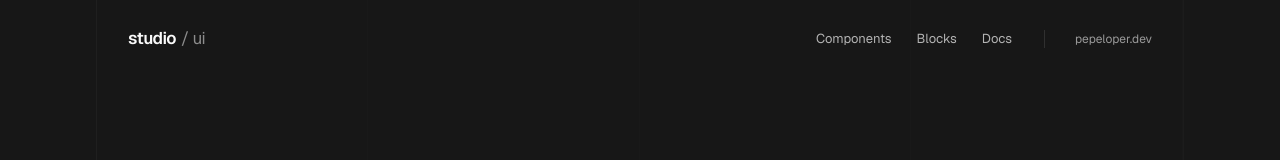
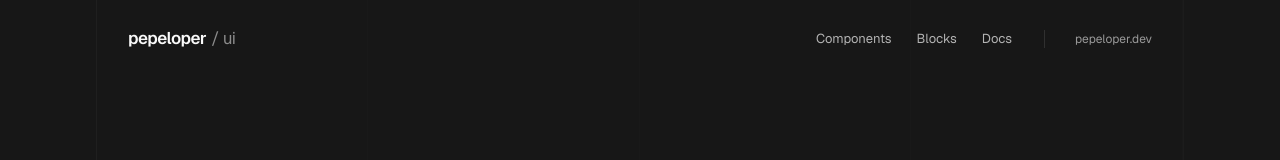
Before and after one commit to pepeloper/ui, a Next.js app: page / in a window 1280 px wide. Shown: the top 160 px of the page. Built offline with nearby package versions, Linux system fonts and the light colour scheme.

Commit message:
refine: rename header wordmark

```diff
--- a/app/site-header.tsx
+++ b/app/site-header.tsx
@@ -24,8 +24,8 @@ export function SiteHeader() {
         <a className="skip-link" href="#main">
           Skip to content
         </a>
-        <Link href="/" className="wordmark" aria-label="Studio UI, home">
-          studio<span>/ ui</span>
+        <Link href="/" className="wordmark" aria-label="Pepeloper UI, home">
+          pepeloper<span>/ ui</span>
         </Link>
         <nav aria-label="Main navigation">
           <Link href="/#components">Components</Link>
```
